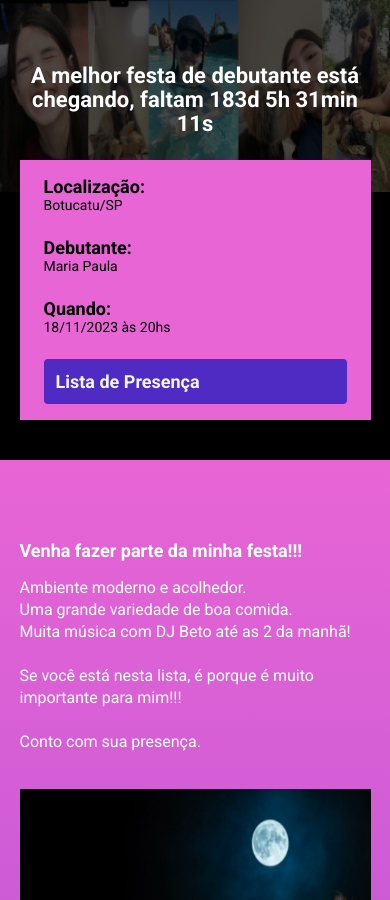
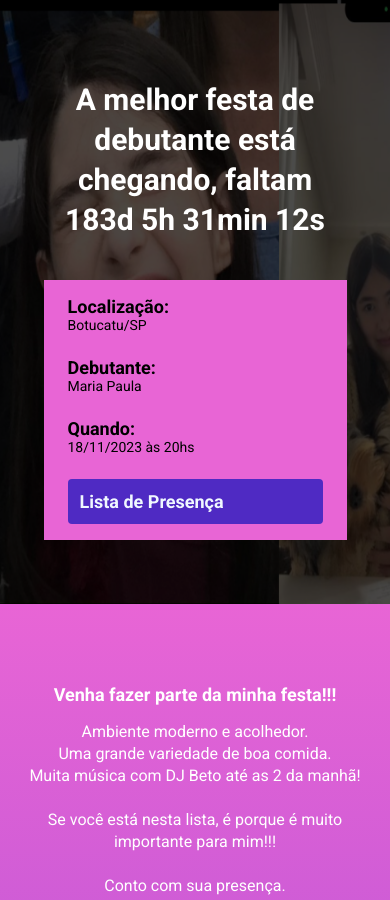
Before and after one commit to phpedroso/aniversario, a website built with Parcel: page src/index.html in a window 390 px wide. Shown: the top 900 px of the page. Built offline with nearby package versions, Linux system fonts and the light colour scheme.

Commit message:
Correcao layout tablet

```diff
--- a/src/scripts/main.js
+++ b/src/scripts/main.js
@@ -14,7 +14,7 @@ const contaTempo = setInterval(function () {
     const minutosAteEvento = Math.floor(distanciaAteEvento % (1000 * 60 * 60) / (1000 * 60));
     const segundosAteEvento =  Math.floor(distanciaAteEvento % (1000 * 60 ) / 1000);
 
-    document.getElementById('contator').innerHTML = `faltam ${diasAteEvento}d ${horasAteEvento}h ${minutosAteEvento}min ${segundosAteEvento}s`;
+    document.getElementById('contator').innerHTML = `faltam <br /> ${diasAteEvento}d ${horasAteEvento}h ${minutosAteEvento}min ${segundosAteEvento}s`;
 
     if (distanciaAteEvento < 0 ) {
         clearInterval(contaAsHoras);
--- a/src/styles/_event.scss
+++ b/src/styles/_event.scss
@@ -1,6 +1,7 @@
 @use 'variables';
 
 .event {
+
     padding: 80px 0;
     background-image: linear-gradient(variables.$cor4, variables.$cor2);
 
@@ -11,7 +12,7 @@
     }
 
     &__image {
-        height: 300px;
+        width: 90%;
     }
 
     &__details {
@@ -27,9 +28,10 @@
             line-height: 22px;
         }
     }
-    @media (max-width:640px) {
+    @media (max-width:821px) {
         .container {
             display: block;
+            text-align: center;
         }
 
         &__image {
--- a/src/styles/_hero.scss
+++ b/src/styles/_hero.scss
@@ -9,7 +9,7 @@
     position: relative;
 
     .container {
-        position: relative;
+        position: relative;;
     }
 
     &::before {
@@ -24,34 +24,20 @@
     }
 
     &__text {
-        margin-top: 64px;
-        margin-bottom: 64px;
-        font-size: 40px;
+        margin: 40px;
+        font-size: 36px;
         line-height: 56px;
         font-weight: 700;
         text-align: center;
     }
 
-    &__logo {
-        margin: 0 auto;
-        height: 120px;
-        display: block;
-    }
-
-    @media (max-width:640px) {
+    @media (max-width:767px) {
         padding: 40px 0;
-        background-image: url(../images/hero3.jpeg);
-        background-size: contain;
-        background-color: black;
-
-        &__logo {
-            height: 60px;
-        }
 
         &__text {
-            font-size: 22px;
-            line-height: 24px;
-            margin: 24px 0;
+            margin: 40px;
+            font-size: 30px;
+            line-height: 40px;
         }
     }
 }
--- a/src/styles/_infos_bar.scss
+++ b/src/styles/_infos_bar.scss
@@ -1,6 +1,7 @@
 @use 'variables';
 
 .infos-bar {
+    margin: 24px;
     padding: 16px 24px;
     background-color: variables.$cor4;
     display: flex;
@@ -21,7 +22,7 @@
             }
         }
     }
-    @media (max-width:640px) {
+    @media (max-width:767px) {
         display: block;
 
         &__infos {
```
